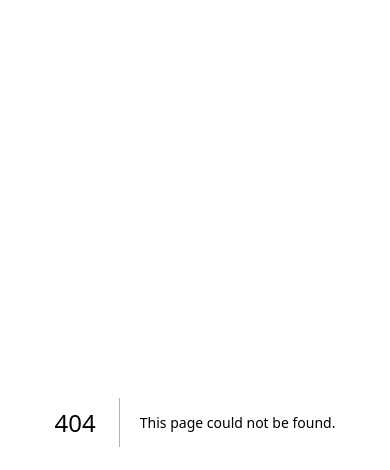
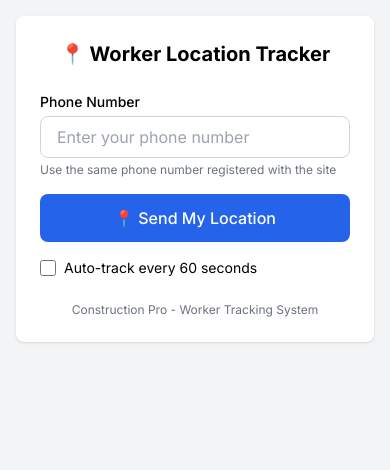
Before and after one commit to chumvirak2-cmd/Construction-pro, a Next.js app: page /worker-track in a window 390 px wide. Before the commit this address had no page. Shown: the top 470 px of the page. Built offline with nearby package versions, Linux system fonts and the light colour scheme.

Commit message:
feat: add mobile tracking for Android with geolocation service
- Add tracking-service.tsx with Geolocation integration for mobile
- Create worker-track page for workers to send location manually
- Add geolocation permissions to Android manifest
- Include auto-tracking capability every 60 seconds

```diff
--- /dev/null
+++ b/app/lib/tracking-service.tsx
@@ -0,0 +1,91 @@
+'use client'
+
+import { useState, useEffect } from 'react'
+import { Geolocation } from '@capacitor/geolocation'
+
+interface TrackingServiceProps {
+  enabled?: boolean
+  intervalMs?: number
+}
+
+export default function TrackingService({ enabled = true, intervalMs = 60000 }: TrackingServiceProps) {
+  const [lastLocation, setLastLocation] = useState<{ lat: number; lng: number } | null>(null)
+  const [error, setError] = useState<string | null>(null)
+
+  useEffect(() => {
+    if (!enabled) return
+
+    const sendLocation = async () => {
+      try {
+        const position = await Geolocation.getCurrentPosition({
+          enableHighAccuracy: true
+        })
+
+        const { latitude, longitude, accuracy } = position.coords
+        setLastLocation({ lat: latitude, lng: longitude })
+
+        const phone = localStorage.getItem('cp_worker_phone')
+        if (!phone) return
+
+        const response = await fetch('/api/worker-location', {
+          method: 'POST',
+          headers: { 'Content-Type': 'application/json' },
+          body: JSON.stringify({
+            phone,
+            latitude,
+            longitude,
+            accuracy
+          })
+        })
+
+        const data = await response.json()
+        if (data.isOutsideSite && 'Notification' in window) {
+          if (Notification.permission === 'granted') {
+            new Notification('⚠️ Site Alert', {
+              body: `You are ${data.distanceFromSite}m away from the construction site. Please return within ${data.siteRadius}m.`
+            })
+          }
+        }
+      } catch (err) {
+        setError(err instanceof Error ? err.message : 'Failed to get location')
+      }
+    }
+
+    sendLocation()
+    const interval = setInterval(sendLocation, intervalMs)
+
+    return () => clearInterval(interval)
+  }, [enabled, intervalMs])
+
+  return null
+}
+
+export async function getCurrentLocation(): Promise<{ lat: number; lng: number; accuracy: number }> {
+  const position = await Geolocation.getCurrentPosition({
+    enableHighAccuracy: true
+  })
+  return {
+    lat: position.coords.latitude,
+    lng: position.coords.longitude,
+    accuracy: position.coords.accuracy
+  }
+}
+
+export async function sendLocationToServer(phone: string): Promise<boolean> {
+  try {
+    const position = await getCurrentLocation()
+    const response = await fetch('/api/worker-location', {
+      method: 'POST',
+      headers: { 'Content-Type': 'application/json' },
+      body: JSON.stringify({
+        phone,
+        latitude: position.lat,
+        longitude: position.lng,
+        accuracy: position.accuracy
+      })
+    })
+    return response.ok
+  } catch {
+    return false
+  }
+}
--- /dev/null
+++ b/app/worker-track/page.tsx
@@ -0,0 +1,158 @@
+'use client'
+
+import { useState, useEffect } from 'react'
+import { Geolocation } from '@capacitor/geolocation'
+
+interface WorkerLocationPageProps {
+  phone?: string
+}
+
+export default function WorkerLocationPage({ phone = '' }: WorkerLocationPageProps) {
+  const [workerPhone, setWorkerPhone] = useState(phone)
+  const [location, setLocation] = useState<{ lat: number; lng: number; accuracy: number } | null>(null)
+  const [status, setStatus] = useState<'idle' | 'loading' | 'success' | 'error'>('idle')
+  const [message, setMessage] = useState('')
+  const [autoTrack, setAutoTrack] = useState(false)
+
+  useEffect(() => {
+    const savedPhone = localStorage.getItem('cp_worker_phone')
+    if (savedPhone && !phone) {
+      setWorkerPhone(savedPhone)
+    }
+  }, [phone])
+
+  const getLocation = async () => {
+    try {
+      const position = await Geolocation.getCurrentPosition({
+        enableHighAccuracy: true
+      })
+      setLocation({
+        lat: position.coords.latitude,
+        lng: position.coords.longitude,
+        accuracy: position.coords.accuracy
+      })
+      return position.coords
+    } catch (err) {
+      setStatus('error')
+      setMessage('Failed to get location. Please enable location access.')
+      return null
+    }
+  }
+
+  const sendLocation = async () => {
+    if (!workerPhone.trim()) {
+      setStatus('error')
+      setMessage('Please enter your phone number')
+      return
+    }
+
+    setStatus('loading')
+    setMessage('')
+
+    localStorage.setItem('cp_worker_phone', workerPhone)
+
+    const coords = await getLocation()
+    if (!coords) return
+
+    try {
+      const response = await fetch('/api/worker-location', {
+        method: 'POST',
+        headers: { 'Content-Type': 'application/json' },
+        body: JSON.stringify({
+          phone: workerPhone,
+          latitude: coords.latitude,
+          longitude: coords.longitude,
+          accuracy: coords.accuracy
+        })
+      })
+
+      const data = await response.json()
+
+      if (data.success) {
+        setStatus('success')
+        if (data.isOutsideSite) {
+          setMessage(`⚠️ Alert: You are ${data.distanceFromSite}m outside the site boundary (${data.siteRadius}m). Please return to the site.`)
+        } else {
+          setMessage(`✓ Location sent successfully. You are within the site.`)
+        }
+      } else {
+        setStatus('error')
+        setMessage(data.error || 'Failed to send location')
+      }
+    } catch {
+      setStatus('error')
+      setMessage('Network error. Please try again.')
+    }
+  }
+
+  useEffect(() => {
+    if (autoTrack && workerPhone) {
+      sendLocation()
+      const interval = setInterval(sendLocation, 60000)
+      return () => clearInterval(interval)
+    }
+  }, [autoTrack, workerPhone])
+
+  return (
+    <div className="min-h-screen bg-gray-100 p-4">
+      <div className="max-w-md mx-auto bg-white rounded-lg shadow p-6">
+        <h1 className="text-xl font-bold text-center mb-6">📍 Worker Location Tracker</h1>
+
+        <div className="mb-4">
+          <label className="block text-sm font-medium mb-1">Phone Number</label>
+          <input
+            type="tel"
+            value={workerPhone}
+            onChange={(e) => setWorkerPhone(e.target.value)}
+            placeholder="Enter your phone number"
+            className="w-full border border-gray-300 rounded-lg px-4 py-2"
+          />
+          <p className="text-xs text-gray-500 mt-1">Use the same phone number registered with the site</p>
+        </div>
+
+        {location && (
+          <div className="mb-4 p-3 bg-gray-50 rounded-lg text-sm">
+            <div className="font-medium mb-2">Current Location:</div>
+            <div>Lat: {location.lat.toFixed(6)}</div>
+            <div>Lng: {location.lng.toFixed(6)}</div>
+            <div>Accuracy: ±{Math.round(location.accuracy)}m</div>
+          </div>
+        )}
+
+        <button
+          onClick={sendLocation}
+          disabled={status === 'loading'}
+          className="w-full bg-blue-600 text-white py-3 rounded-lg font-medium hover:bg-blue-700 disabled:opacity-50"
+        >
+          {status === 'loading' ? 'Sending...' : '📍 Send My Location'}
+        </button>
+
+        <div className="mt-4">
+          <label className="flex items-center gap-2">
+            <input
+              type="checkbox"
+              checked={autoTrack}
+              onChange={(e) => setAutoTrack(e.target.checked)}
+              className="w-4 h-4"
+            />
+            <span className="text-sm">Auto-track every 60 seconds</span>
+          </label>
+        </div>
+
+        {message && (
+          <div className={`mt-4 p-3 rounded-lg text-sm ${
+            status === 'success' ? 'bg-green-100 text-green-800' :
+            status === 'error' ? 'bg-red-100 text-red-800' :
+            'bg-blue-100 text-blue-800'
+          }`}>
+            {message}
+          </div>
+        )}
+
+        <div className="mt-6 text-xs text-gray-500 text-center">
+          Construction Pro - Worker Tracking System
+        </div>
+      </div>
+    </div>
+  )
+}
```
